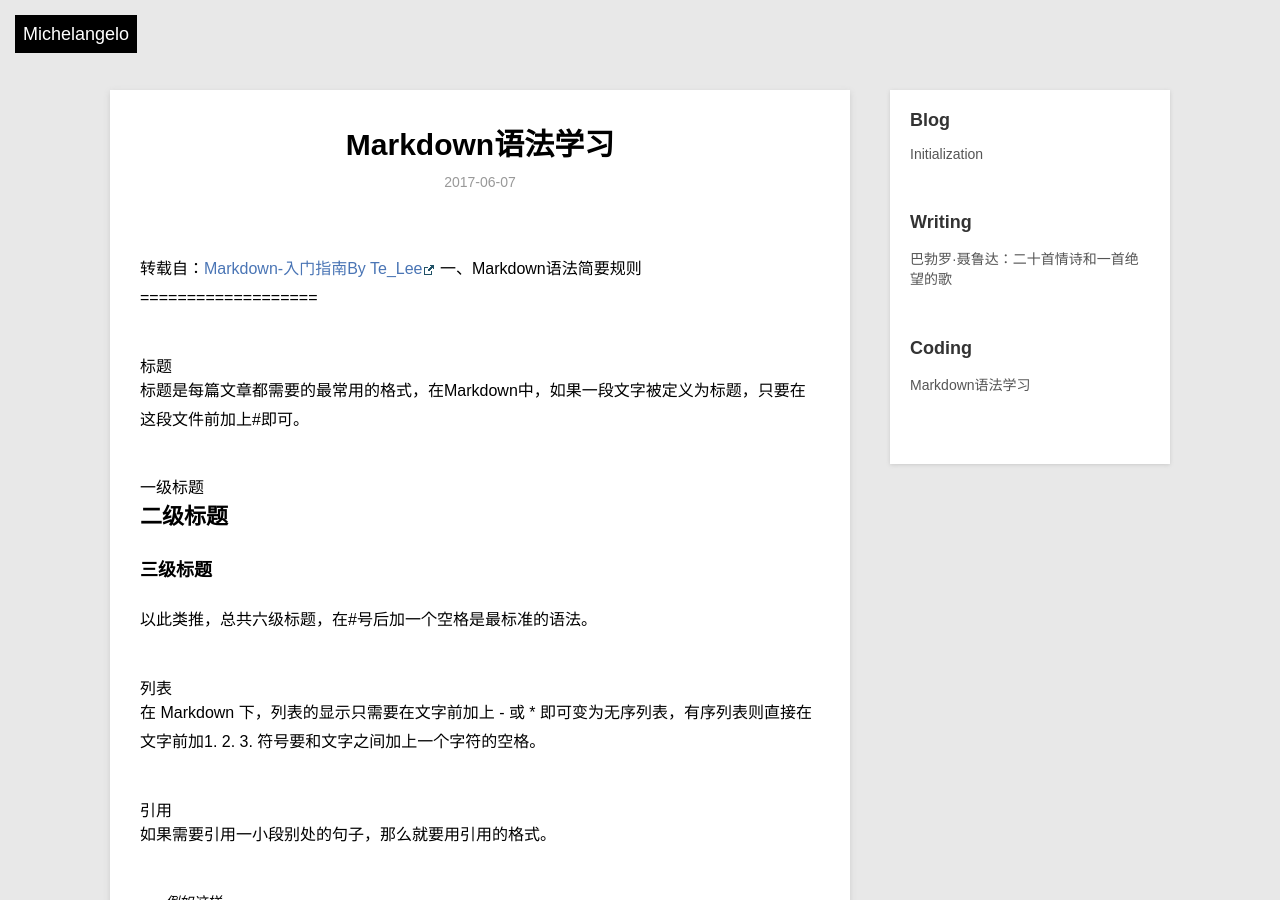
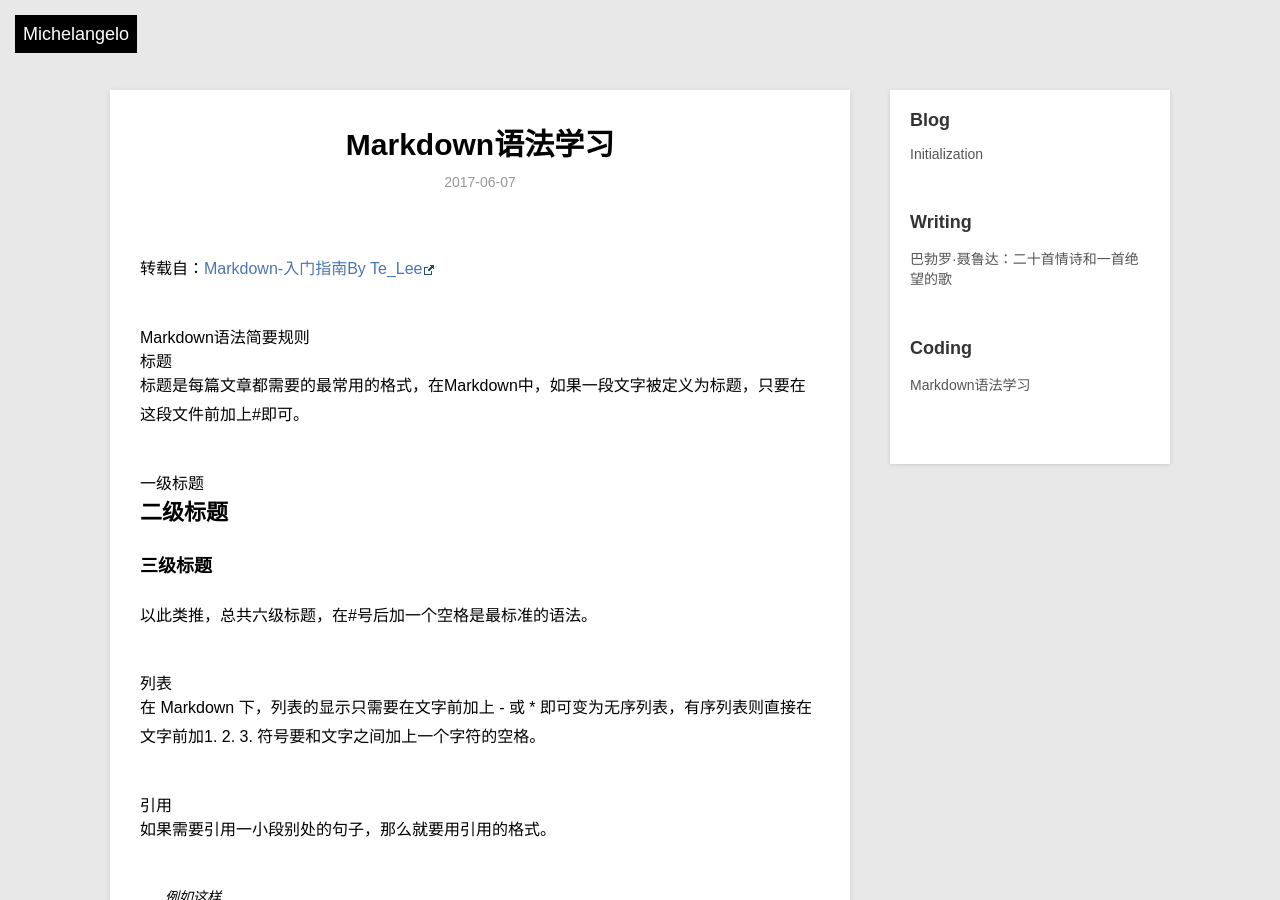
Before and after one commit to dramapolice/dramapolice.github.io, a Jekyll site: the page built from _posts/coding/2017-06-07-markdown.md, in a window 1280 px wide and 900 px high. Built offline with Jekyll 4.4.1, drawn with Linux system fonts in a browser that asks for light colours.

Commit message:
update post

```diff
--- a/_posts/coding/2017-06-07-markdown.md
+++ b/_posts/coding/2017-06-07-markdown.md
@@ -6,8 +6,8 @@ category: coding
 ---
 
 转载自：[Markdown-入门指南By Te_Lee](http://www.jianshu.com/p/1e402922ee32/)
-一、Markdown语法简要规则
-===================
+# Markdown语法简要规则
+
 
 # 标题
 标题是每篇文章都需要的最常用的格式，在Markdown中，如果一段文字被定义为标题，只要在这段文件前加上#即可。
```
